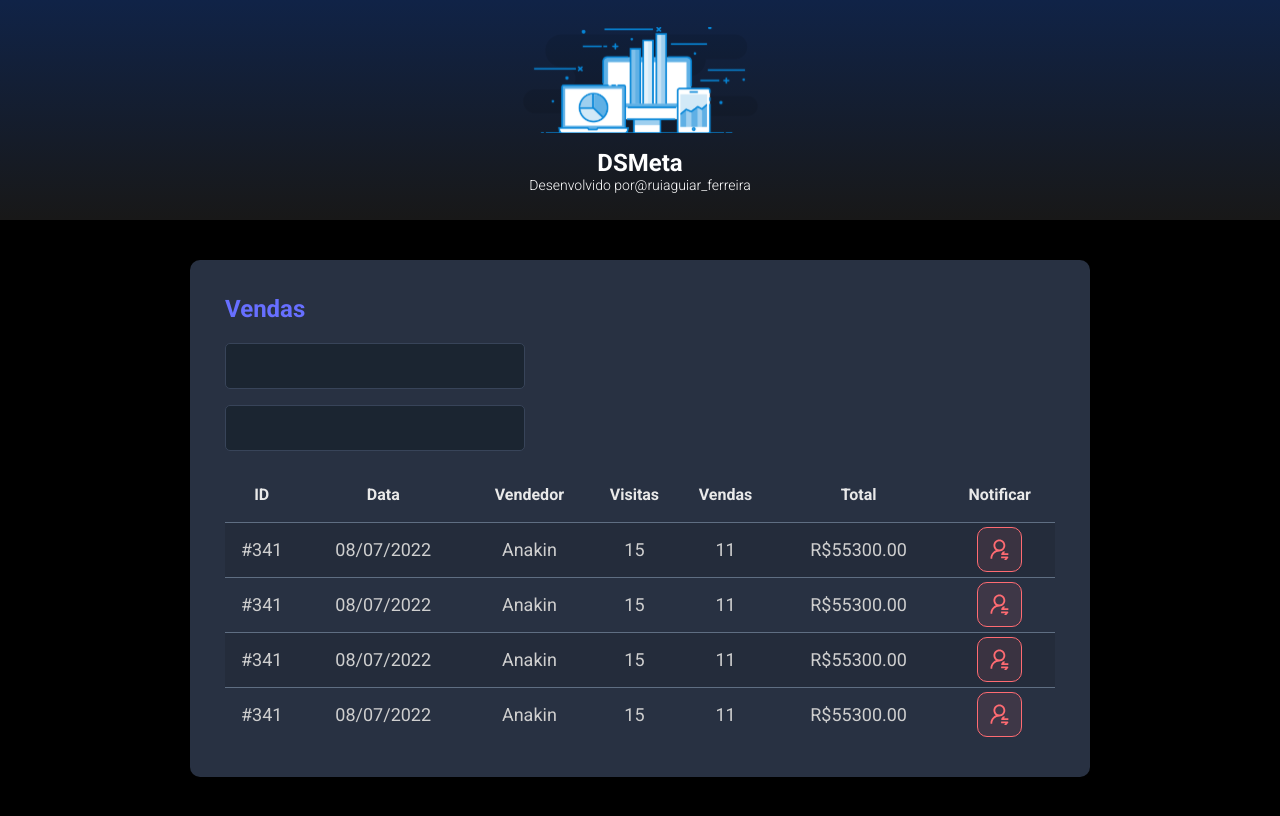
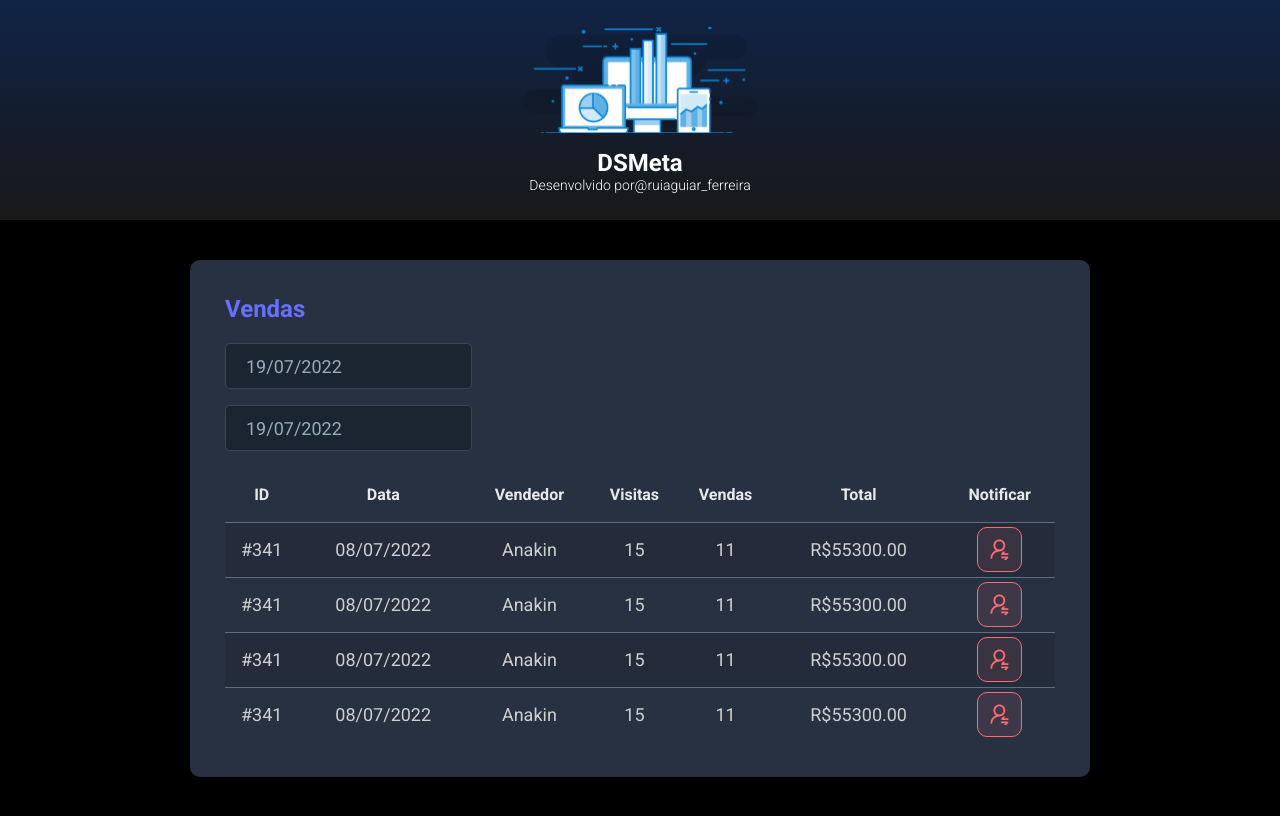
Before and after one commit to ruijmaf/dsmeta, a React (Vite) app in the folder frontend/: page / in a window 1280 px wide. Built offline with nearby package versions, Linux system fonts and the light colour scheme.

Commit message:
Datepicker

```diff
--- a/frontend/package.json
+++ b/frontend/package.json
@@ -8,7 +8,9 @@
     "preview": "vite preview"
   },
   "dependencies": {
+    "@types/react-datepicker": "4.4.2",
     "react": "^18.0.0",
+    "react-datepicker": "4.8.0",
     "react-dom": "^18.0.0"
   },
   "devDependencies": {
--- a/frontend/src/components/SalesCard/index.tsx
+++ b/frontend/src/components/SalesCard/index.tsx
@@ -1,3 +1,5 @@
+import DatePicker from "react-datepicker";
+import "react-datepicker/dist/react-datepicker.css";
 import NotificationButton from '../NotificationButton'
 import './styles.css'
 
@@ -8,11 +10,19 @@
                 <h2 className="dsmeta-sales-title">Vendas</h2>
                 <div>
                     <div className="dsmeta-form-control-container">
-                        <input className="dsmeta-form-control" type="text" />
-                    </div>
+                        <DatePicker
+                            selected={new Date()}
+                            onChange={(date: Date) => { }}
+                            className="dsmeta-form-control"
+                            dateFormat="dd/MM/yyyy"
+                        />                    </div>
                     <div className="dsmeta-form-control-container">
-                        <input className="dsmeta-form-control" type="text" />
-                    </div>
+                        <DatePicker
+                            selected={new Date()}
+                            onChange={(date: Date) => { }}
+                            className="dsmeta-form-control"
+                            dateFormat="dd/MM/yyyy"
+                        />                    </div>
                 </div>
 
                 <div>
@@ -38,7 +48,7 @@
                                 <td>R$55300.00</td>
                                 <td>
                                     <div className="dsmeta-red-btn-container">
-                                       <NotificationButton />
+                                        <NotificationButton />
                                     </div>
                                 </td>
                             </tr>
@@ -88,7 +98,7 @@
                 </div>
             </div>
         </div>
-                )
+    )
 }
 
-                export default SalesCard
+export default SalesCard
```
Also changed, not shown: 1 other file (tests, documents, lock files or other folders).
